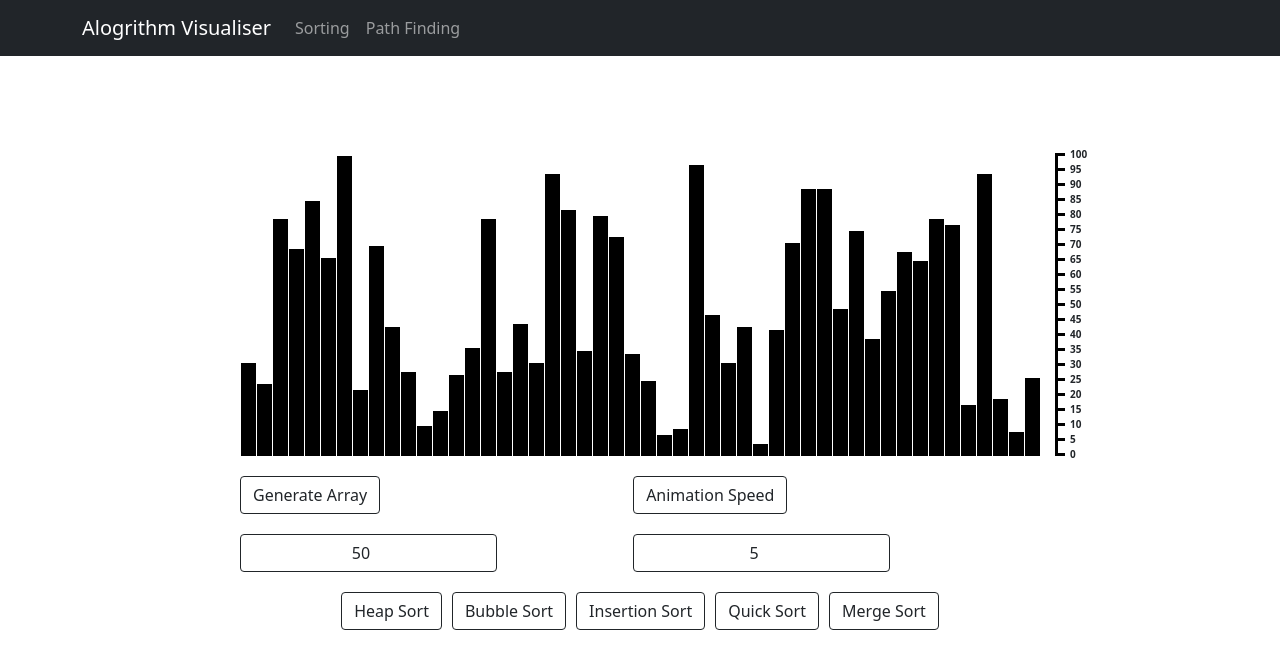
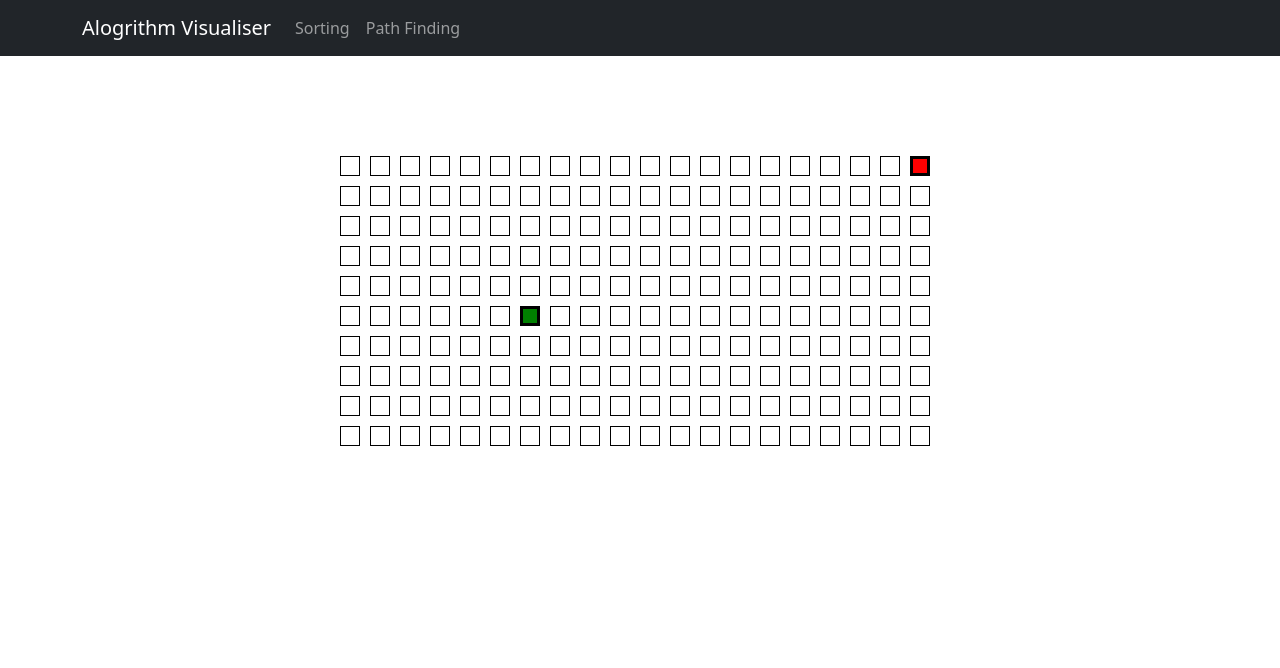
Before and after one commit to OliverSimonGH/Algorithm-Visualiser, a React (Create React App) app: page / in a window 1280 px wide. Shown: the top 668 px of the page. Built offline with nearby package versions, Linux system fonts and the light colour scheme.

Commit message:
added path finding UI and filled the UI with all the nodes, additionally, made a start and end point for the path finding

```diff
--- a/src/App.css
+++ b/src/App.css
@@ -34,6 +34,7 @@ html {
   display: flex;
   width:var(--width, --width--algobar);
   margin: auto;
+  height: auto;
   margin-top: 100px;
   justify-content: center;
   flex-direction: column;
@@ -115,3 +116,37 @@ input {
 .algorithmButtons:last-of-type {
   margin-right: 0px;
 }
+
+.pt-container {
+  width: 80%;
+  position: relative;
+  height: auto;
+  width: auto;
+  margin: 0 auto;
+}
+
+.pt-block {
+  position: absolute;
+  height: 20px;
+  width: 20px;
+  border: 1px solid black;
+}
+
+.ow {
+  width: 100%;
+  height: auto;
+  margin: 0 auto;
+  margin-top: 100px;
+}
+
+.pt-end, .pt-start {
+  border-width: medium;
+}
+
+.pt-end {
+  background-color: red;
+}
+
+.pt-start {
+  background-color: green;
+}
--- a/src/Main.js
+++ b/src/Main.js
@@ -2,6 +2,7 @@ import React, { Component } from "react";
 import { Navbar, Container, Nav} from "react-bootstrap"
 
 import Algorithm from "./Algorithm";
+import PathFinding from "./PathFinding/PathFinding";
 
 const ALGORITHMS = {
   "SORTING": "Sorting",
@@ -14,7 +15,7 @@ export default class Main extends Component {
         ALGORITHMS.SORTING,
         ALGORITHMS.PATH_FINDING
     ],
-    selectedAlgorithm: ALGORITHMS.SORTING
+    selectedAlgorithm: ALGORITHMS.PATH_FINDING
   };
 
   selectAlgorithm = (algo) => {
@@ -37,7 +38,7 @@ export default class Main extends Component {
           </Container>
         </Navbar>
         {this.state.selectedAlgorithm === ALGORITHMS.SORTING && <Algorithm></Algorithm>}
-        {this.state.selectedAlgorithm === ALGORITHMS.PATH_FINDING && <div></div>}
+        {this.state.selectedAlgorithm === ALGORITHMS.PATH_FINDING && <PathFinding></PathFinding>}
       </React.Fragment>
     );
   }
--- /dev/null
+++ b/src/PathFinding/Node.js
@@ -0,0 +1,12 @@
+import React, { Component } from 'react'
+
+export default class Node extends Component {
+    render() {
+        const { x, y, start, end } = this.props;
+        const addColour = end ? "pt-end" : start ? "pt-start" : "";
+
+        return (
+            <div className={`pt-block ${addColour}`} style={{ left: `${x}px`,  top: `${y}px`}}></div>
+        )
+    }
+}
--- /dev/null
+++ b/src/PathFinding/PathFinding.js
@@ -0,0 +1,49 @@
+import React, { Component } from 'react'
+import Node from './Node';
+
+export default class PathFinding extends Component {
+    state = {
+        width: 20,
+        height: 10,
+        blockSize: 30
+    }
+
+    getRandomInt = (min, max) => {
+        min = Math.ceil(min);
+        max = Math.floor(max);
+        return Math.floor(Math.random() * (max - min + 1)) + min;
+    }
+
+    render() {
+        const { width, height, blockSize } = this.state;
+        const mapCoords = {
+            startX: this.getRandomInt(0, (width / 2) - 1),
+            startY: this.getRandomInt(1, height - 1),
+            endX: this.getRandomInt(width / 2, width - 1),
+            endY: this.getRandomInt(0, height - 1),
+        }
+
+        console.log(mapCoords)
+        let items = [];
+        for (let i = 0; i < width; i++) {
+            for (let j = 0; j < height; j++) {
+                items.push({
+                    x: i * blockSize,
+                    y: j * blockSize,
+                    start: i === mapCoords.startX && j === mapCoords.startY,
+                    end: i === mapCoords.endX && j === mapCoords.endY,
+                })
+            }
+
+        }
+        return (
+            <div className="ow">
+                <div className="pt-container" style={{width: width * blockSize}}>
+                    {items.length && items.map((val, key) => {
+                        return <Node x={val.x} y={val.y} start={val.start} end={val.end} key={key}></Node>
+                    })}
+                </div>
+            </div>
+        )
+    }
+}
```
